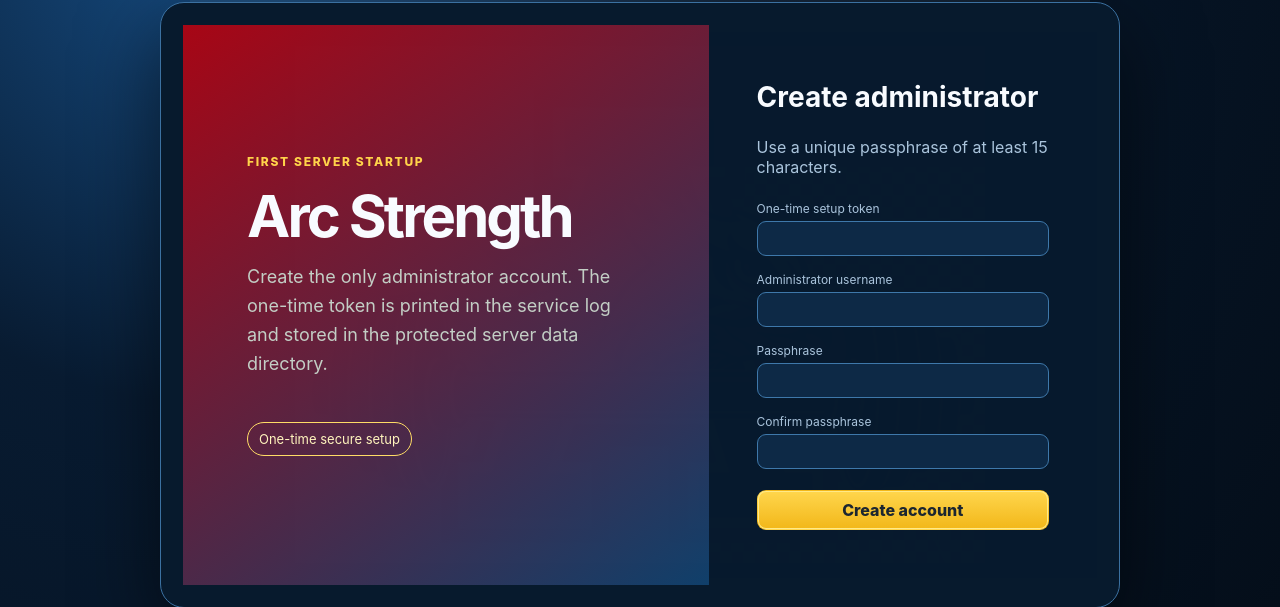
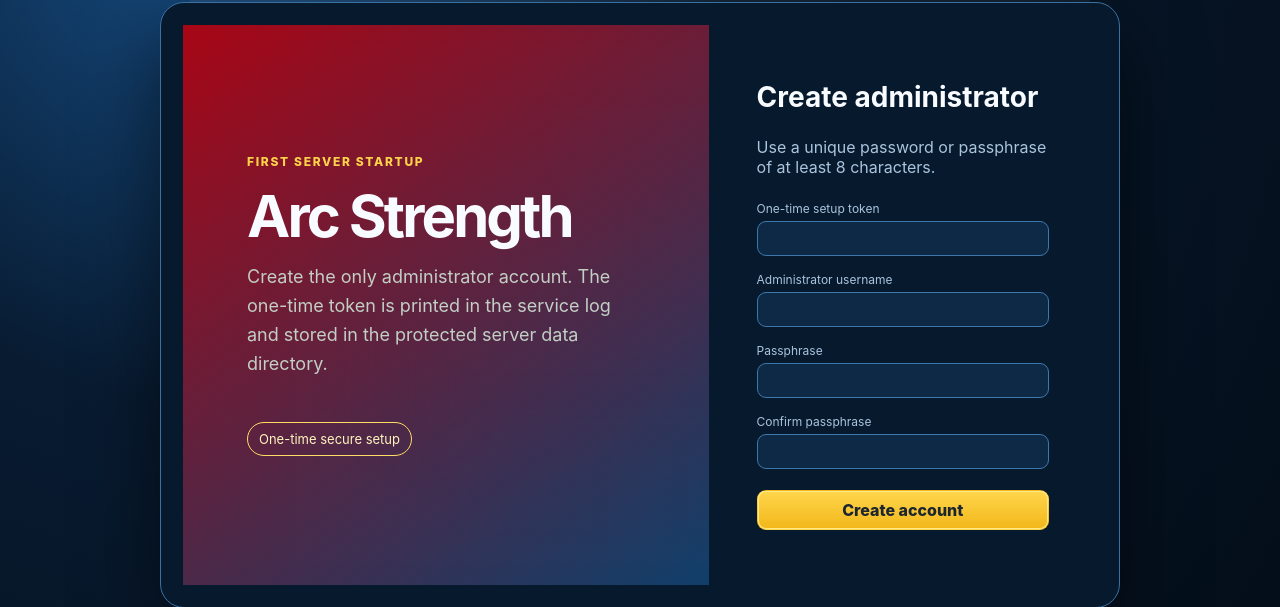
Before and after one commit to snezat/Eagle_PE, a Flask app: page / in a window 1280 px wide. Shown: the part 95-702 px from the top of the page. Run offline with Flask 3, Linux system fonts and the light colour scheme; data that the repository does not hold is empty.

Commit message:
Add files via upload

```diff
--- a/app.py
+++ b/app.py
@@ -299,8 +299,8 @@
 def _validate_credentials(username: str, password: str, confirm: str) -> str | None:
     if not (3 <= len(username) <= 80):
         return "Username must be 3–80 characters."
-    if len(password) < 15:
-        return "Use a password or passphrase at least 15 characters long."
+    if len(password) < 8:
+        return "Use a password or passphrase at least 8 characters long."
     if len(password) > 128:
         return "Password must be 128 characters or fewer."
     if password != confirm:
--- a/templates/setup.html
+++ b/templates/setup.html
@@ -17,14 +17,14 @@
     </section>
     <section class="auth-card" aria-labelledby="setup-title">
       <h2 id="setup-title">Create administrator</h2>
-      <p class="muted">Use a unique passphrase of at least 15 characters.</p>
+      <p class="muted">Use a unique password or passphrase of at least 8 characters.</p>
       {% if error %}<div class="alert" role="alert">{{ error }}</div>{% endif %}
       <form method="post" action="{{ url_for('setup') }}">
         <input type="hidden" name="csrf_token" value="{{ csrf }}">
         <label>One-time setup token<input name="setup_token" type="password" autocomplete="off" required></label>
         <label>Administrator username<input name="username" autocomplete="username" required maxlength="80" value="{{ username or '' }}"></label>
-        <label>Passphrase<input name="password" type="password" autocomplete="new-password" required minlength="15" maxlength="128"></label>
-        <label>Confirm passphrase<input name="confirm_password" type="password" autocomplete="new-password" required minlength="15" maxlength="128"></label>
+        <label>Passphrase<input name="password" type="password" autocomplete="new-password" required minlength="8" maxlength="128"></label>
+        <label>Confirm passphrase<input name="confirm_password" type="password" autocomplete="new-password" required minlength="8" maxlength="128"></label>
         <button class="btn primary full" type="submit">Create account</button>
       </form>
     </section>
```
Also changed, not shown: tests/test_parity.py (+33 -1 lines), tests/test_security.py (+6 -1 lines), README.md, 2 other files.
